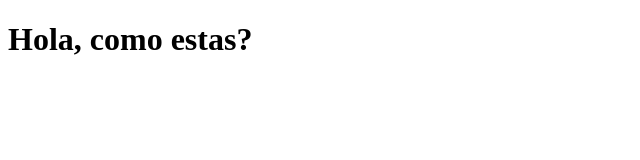
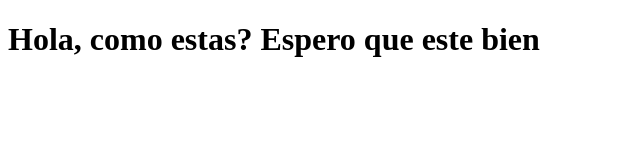
Before and after one commit to lucho2711/Python-Curso, a plain HTML site: page index.html in a window 1280 px wide. Shown: the whole page, without its empty margins (0-640 px from the left). Drawn offline with Linux system fonts and the light colour scheme.

Commit message:
modif h1

```diff
--- a/index.html
+++ b/index.html
@@ -6,6 +6,6 @@
     <title>Document</title>
   </head>
   <body>
-    <h1>Hola, como estas?</h1>
+    <h1>Hola, como estas? Espero que este bien</h1>
   </body>
 </html>
```
